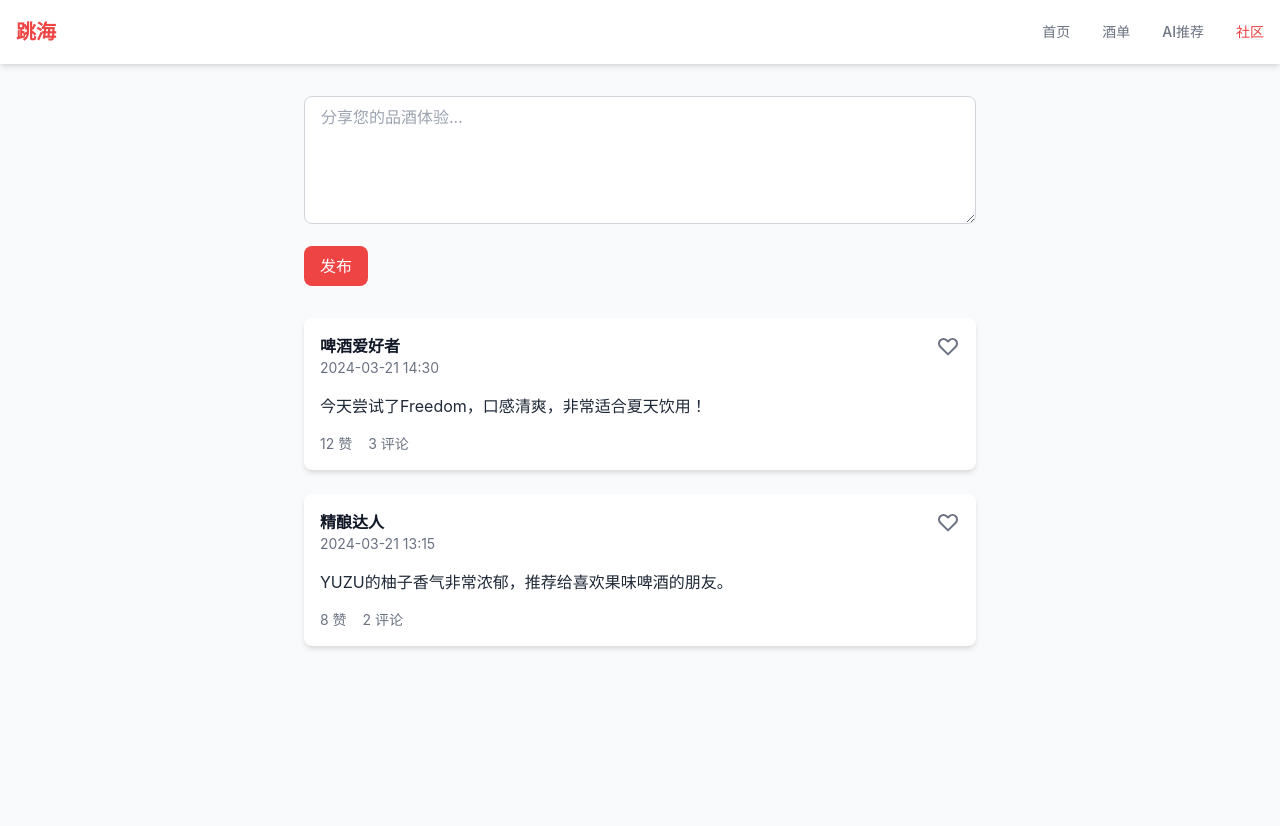
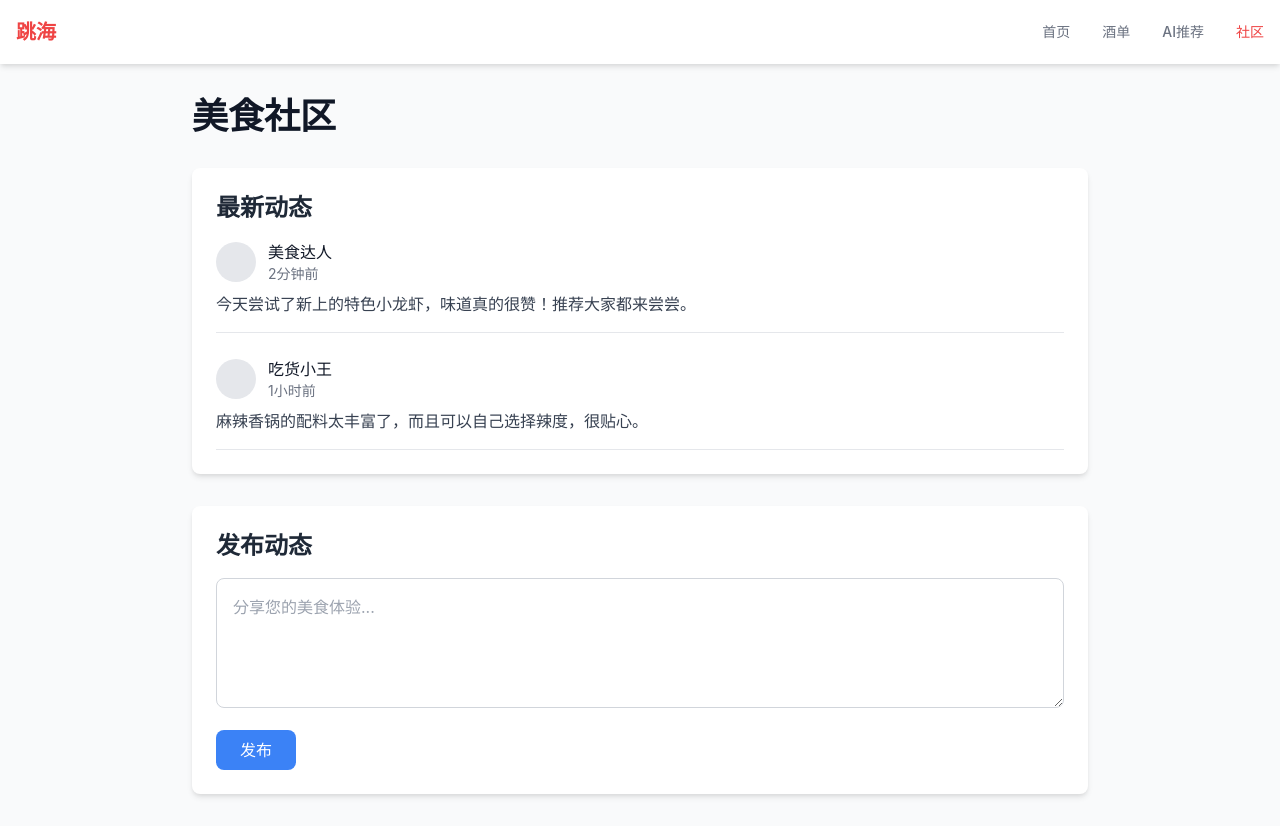
Before and after one commit to NLE-Design/tiaohai-web, a React (Create React App) app: page /#/community in a window 1280 px wide. Before the commit the page ends 800 px from the top, so only its background shows below. Built offline with nearby package versions, Linux system fonts and the light colour scheme.

Commit message:
添加所有页面组件

```diff
--- a/src/pages/Chat.tsx
+++ b/src/pages/Chat.tsx
@@ -1,119 +1,36 @@
-import React, { useState, useRef, useEffect } from 'react';
-import axios from 'axios';
+import React from 'react';
 
-interface Message {
-  role: 'user' | 'assistant';
-  content: string;
-}
-
-const Chat: React.FC = () => {
-  const [messages, setMessages] = useState<Message[]>([]);
-  const [input, setInput] = useState('');
-  const [loading, setLoading] = useState(false);
-  const messagesEndRef = useRef<HTMLDivElement>(null);
-
-  const scrollToBottom = () => {
-    messagesEndRef.current?.scrollIntoView({ behavior: 'smooth' });
-  };
-
-  useEffect(() => {
-    scrollToBottom();
-  }, [messages]);
-
-  const handleSubmit = async (e: React.FormEvent) => {
-    e.preventDefault();
-    if (!input.trim() || loading) return;
-
-    const userMessage: Message = {
-      role: 'user',
-      content: input.trim(),
-    };
-
-    setMessages(prev => [...prev, userMessage]);
-    setInput('');
-    setLoading(true);
-
-    try {
-      const response = await axios.post('http://localhost:3001/api/chat', {
-        message: input.trim(),
-      });
-
-      const assistantMessage: Message = {
-        role: 'assistant',
-        content: response.data.answer,
-      };
-
-      setMessages(prev => [...prev, assistantMessage]);
-    } catch (error) {
-      console.error('Error sending message:', error);
-      const errorMessage: Message = {
-        role: 'assistant',
-        content: '抱歉，发生了一些错误。请稍后再试。',
-      };
-      setMessages(prev => [...prev, errorMessage]);
-    } finally {
-      setLoading(false);
-    }
-  };
-
+function Chat() {
   return (
-    <div className="max-w-2xl mx-auto">
-      {/* 聊天记录 */}
-      <div className="bg-white rounded-lg shadow-md p-4 mb-4 h-[60vh] overflow-y-auto">
-        {messages.map((message, index) => (
-          <div
-            key={index}
-            className={`mb-4 ${
-              message.role === 'user' ? 'text-right' : 'text-left'
-            }`}
-          >
-            <div
-              className={`inline-block p-3 rounded-lg ${
-                message.role === 'user'
-                  ? 'bg-accent text-white'
-                  : 'bg-gray-100 text-gray-800'
-              }`}
-            >
-              {message.content}
+    <div className="max-w-4xl mx-auto">
+      <h1 className="text-4xl font-bold text-gray-900 mb-8">AI 智能推荐</h1>
+      <div className="bg-white p-6 rounded-lg shadow-md">
+        <div className="mb-8">
+          <p className="text-gray-600 mb-4">
+            让AI为您推荐最适合的美食选择。告诉我您的喜好，我们会为您找到最佳推荐。
+          </p>
+          <div className="bg-gray-50 p-4 rounded-lg">
+            <p className="text-gray-800 mb-2">您可以这样问：</p>
+            <ul className="list-disc list-inside text-gray-600 space-y-2">
+              <li>有什么适合下酒的小菜推荐？</li>
+              <li>想吃辣的，有什么推荐？</li>
+              <li>有什么特色菜品？</li>
+            </ul>
           </div>
         </div>
-        ))}
-        {loading && (
-          <div className="text-left">
-            <div className="inline-block p-3 rounded-lg bg-gray-100 text-gray-800">
-              <div className="flex space-x-2">
-                <div className="w-2 h-2 bg-gray-400 rounded-full animate-bounce"></div>
-                <div className="w-2 h-2 bg-gray-400 rounded-full animate-bounce delay-100"></div>
-                <div className="w-2 h-2 bg-gray-400 rounded-full animate-bounce delay-200"></div>
+        <div className="flex gap-4">
+          <input
+            type="text"
+            placeholder="输入您的问题..."
+            className="flex-1 px-4 py-2 border border-gray-300 rounded-lg focus:outline-none focus:border-blue-500"
+          />
+          <button className="px-6 py-2 bg-blue-500 text-white rounded-lg hover:bg-blue-600 transition-colors">
+            发送
+          </button>
         </div>
       </div>
     </div>
-        )}
-        <div ref={messagesEndRef} />
-      </div>
-
-      {/* 输入框 */}
-      <form onSubmit={handleSubmit} className="flex space-x-4">
-        <input
-          type="text"
-          value={input}
-          onChange={(e) => setInput(e.target.value)}
-          placeholder="告诉我您的喜好，我来为您推荐..."
-          className="input flex-1"
-          disabled={loading}
-        />
-        <button
-          type="submit"
-          className={`btn btn-primary ${
-            loading ? 'opacity-50 cursor-not-allowed' : ''
-          }`}
-          disabled={loading}
-        >
-          发送
-        </button>
-      </form>
-    </div>
   );
-};
+}
 
 export default Chat;
--- a/src/pages/Community.tsx
+++ b/src/pages/Community.tsx
@@ -1,115 +1,49 @@
-import React, { useState } from 'react';
+import React from 'react';
 
-interface Post {
-  id: number;
-  author: string;
-  content: string;
-  likes: number;
-  comments: number;
-  timestamp: string;
-}
-
-const Community: React.FC = () => {
-  const [posts, setPosts] = useState<Post[]>([
-    {
-      id: 1,
-      author: '啤酒爱好者',
-      content: '今天尝试了Freedom，口感清爽，非常适合夏天饮用！',
-      likes: 12,
-      comments: 3,
-      timestamp: '2024-03-21 14:30',
-    },
-    {
-      id: 2,
-      author: '精酿达人',
-      content: 'YUZU的柚子香气非常浓郁，推荐给喜欢果味啤酒的朋友。',
-      likes: 8,
-      comments: 2,
-      timestamp: '2024-03-21 13:15',
-    },
-    // 更多示例帖子...
-  ]);
-
-  const [newPost, setNewPost] = useState('');
-
-  const handleSubmit = (e: React.FormEvent) => {
-    e.preventDefault();
-    if (!newPost.trim()) return;
-
-    const post: Post = {
-      id: posts.length + 1,
-      author: '当前用户',
-      content: newPost.trim(),
-      likes: 0,
-      comments: 0,
-      timestamp: new Date().toLocaleString(),
-    };
-
-    setPosts([post, ...posts]);
-    setNewPost('');
-  };
-
-  const handleLike = (id: number) => {
-    setPosts(posts.map(post =>
-      post.id === id
-        ? { ...post, likes: post.likes + 1 }
-        : post
-    ));
-  };
-
+function Community() {
   return (
-    <div className="max-w-2xl mx-auto">
-      {/* 发帖表单 */}
-      <form onSubmit={handleSubmit} className="mb-8">
-        <textarea
-          value={newPost}
-          onChange={(e) => setNewPost(e.target.value)}
-          placeholder="分享您的品酒体验..."
-          className="input h-32 mb-4"
-        />
-        <button type="submit" className="btn btn-primary">
-          发布
-        </button>
-      </form>
-
-      {/* 帖子列表 */}
-      <div className="space-y-6">
-        {posts.map(post => (
-          <div key={post.id} className="card">
-            <div className="flex justify-between items-start mb-4">
-              <div>
-                <h3 className="font-semibold">{post.author}</h3>
-                <p className="text-sm text-gray-500">{post.timestamp}</p>
+    <div className="max-w-4xl mx-auto">
+      <h1 className="text-4xl font-bold text-gray-900 mb-8">美食社区</h1>
+      <div className="grid grid-cols-1 gap-8">
+        <div className="bg-white p-6 rounded-lg shadow-md">
+          <h2 className="text-2xl font-semibold text-gray-800 mb-4">最新动态</h2>
+          <div className="space-y-6">
+            <div className="border-b pb-4">
+              <div className="flex items-center mb-2">
+                <div className="w-10 h-10 bg-gray-200 rounded-full"></div>
+                <div className="ml-3">
+                  <h3 className="font-medium">美食达人</h3>
+                  <p className="text-sm text-gray-500">2分钟前</p>
+                </div>
               </div>
-              <button
-                onClick={() => handleLike(post.id)}
-                className="text-gray-500 hover:text-accent"
-              >
-                <svg
-                  className="w-6 h-6"
-                  fill="none"
-                  stroke="currentColor"
-                  viewBox="0 0 24 24"
-                >
-                  <path
-                    strokeLinecap="round"
-                    strokeLinejoin="round"
-                    strokeWidth={2}
-                    d="M4.318 6.318a4.5 4.5 0 000 6.364L12 20.364l7.682-7.682a4.5 4.5 0 00-6.364-6.364L12 7.636l-1.318-1.318a4.5 4.5 0 00-6.364 0z"
-                  />
-                </svg>
-              </button>
+              <p className="text-gray-700">今天尝试了新上的特色小龙虾，味道真的很赞！推荐大家都来尝尝。</p>
             </div>
-            <p className="text-gray-800 mb-4">{post.content}</p>
-            <div className="flex space-x-4 text-sm text-gray-500">
-              <span>{post.likes} 赞</span>
-              <span>{post.comments} 评论</span>
+            <div className="border-b pb-4">
+              <div className="flex items-center mb-2">
+                <div className="w-10 h-10 bg-gray-200 rounded-full"></div>
+                <div className="ml-3">
+                  <h3 className="font-medium">吃货小王</h3>
+                  <p className="text-sm text-gray-500">1小时前</p>
+                </div>
+              </div>
+              <p className="text-gray-700">麻辣香锅的配料太丰富了，而且可以自己选择辣度，很贴心。</p>
             </div>
           </div>
-        ))}
+        </div>
+        <div className="bg-white p-6 rounded-lg shadow-md">
+          <h2 className="text-2xl font-semibold text-gray-800 mb-4">发布动态</h2>
+          <textarea
+            className="w-full p-4 border border-gray-300 rounded-lg focus:outline-none focus:border-blue-500 mb-4"
+            placeholder="分享您的美食体验..."
+            rows={4}
+          ></textarea>
+          <button className="px-6 py-2 bg-blue-500 text-white rounded-lg hover:bg-blue-600 transition-colors">
+            发布
+          </button>
+        </div>
       </div>
     </div>
   );
-};
+}
 
 export default Community;
--- a/src/pages/Home.tsx
+++ b/src/pages/Home.tsx
@@ -3,55 +3,26 @@ import { Link } from 'react-router-dom';
 
 const Home: React.FC = () => {
   return (
-    <div className="space-y-8">
-      {/* 英雄区域 */}
-      <section className="text-center py-12">
-        <h1 className="text-4xl md:text-5xl font-bold text-gray-900 mb-4">
-          欢迎来到跳海
-        </h1>
-        <p className="text-xl text-gray-600 mb-8">
-          发现独特的精酿啤酒，让AI为您推荐最适合的选择
-        </p>
-        <Link
-          to="/chat"
-          className="btn btn-primary text-lg px-8 py-3"
-        >
-          开始AI推荐
-        </Link>
-      </section>
-
-      {/* 特色功能 */}
-      <section className="grid grid-cols-1 md:grid-cols-3 gap-8">
-        <div className="card text-center">
-          <div className="text-accent text-4xl mb-4">🍺</div>
-          <h3 className="text-xl font-semibold mb-2">精选酒单</h3>
-          <p className="text-gray-600">
-            探索我们丰富的精酿啤酒和小吃菜单
-          </p>
+    <div className="max-w-4xl mx-auto">
+      <h1 className="text-4xl font-bold text-gray-900 mb-8">欢迎来到跳海</h1>
+      <div className="grid grid-cols-1 md:grid-cols-2 gap-8">
+        <div className="bg-white p-6 rounded-lg shadow-md">
+          <h2 className="text-2xl font-semibold text-gray-800 mb-4">发现美食</h2>
+          <p className="text-gray-600">探索各种精选美食，让您的味蕾享受一场美味之旅。</p>
         </div>
-        <div className="card text-center">
-          <div className="text-accent text-4xl mb-4">🤖</div>
-          <h3 className="text-xl font-semibold mb-2">AI推荐</h3>
-          <p className="text-gray-600">
-            智能对话系统为您推荐最适合的酒品
-          </p>
+        <div className="bg-white p-6 rounded-lg shadow-md">
+          <h2 className="text-2xl font-semibold text-gray-800 mb-4">智能推荐</h2>
+          <p className="text-gray-600">基于AI的个性化推荐，为您找到最适合的美食选择。</p>
         </div>
-        <div className="card text-center">
-          <div className="text-accent text-4xl mb-4">👥</div>
-          <h3 className="text-xl font-semibold mb-2">社区互动</h3>
-          <p className="text-gray-600">
-            与其他酒友分享您的品酒体验
-          </p>
+        <div className="bg-white p-6 rounded-lg shadow-md">
+          <h2 className="text-2xl font-semibold text-gray-800 mb-4">美食社区</h2>
+          <p className="text-gray-600">加入我们的社区，分享美食体验，结识志同道合的美食爱好者。</p>
         </div>
-      </section>
-
-      {/* 最新推荐 */}
-      <section>
-        <h2 className="text-2xl font-bold mb-6">最新推荐</h2>
-        <div className="grid grid-cols-1 md:grid-cols-2 lg:grid-cols-3 gap-6">
-          {/* 这里可以添加最新推荐的酒品卡片 */}
+        <div className="bg-white p-6 rounded-lg shadow-md">
+          <h2 className="text-2xl font-semibold text-gray-800 mb-4">在线交流</h2>
+          <p className="text-gray-600">随时与其他用户交流，获取最新的美食资讯和推荐。</p>
         </div>
-      </section>
+      </div>
     </div>
   );
 };
```
Also changed, not shown: src/pages/Menu.tsx (+40 -96 lines). Lines whose indentation alone changed are shown as unchanged.
